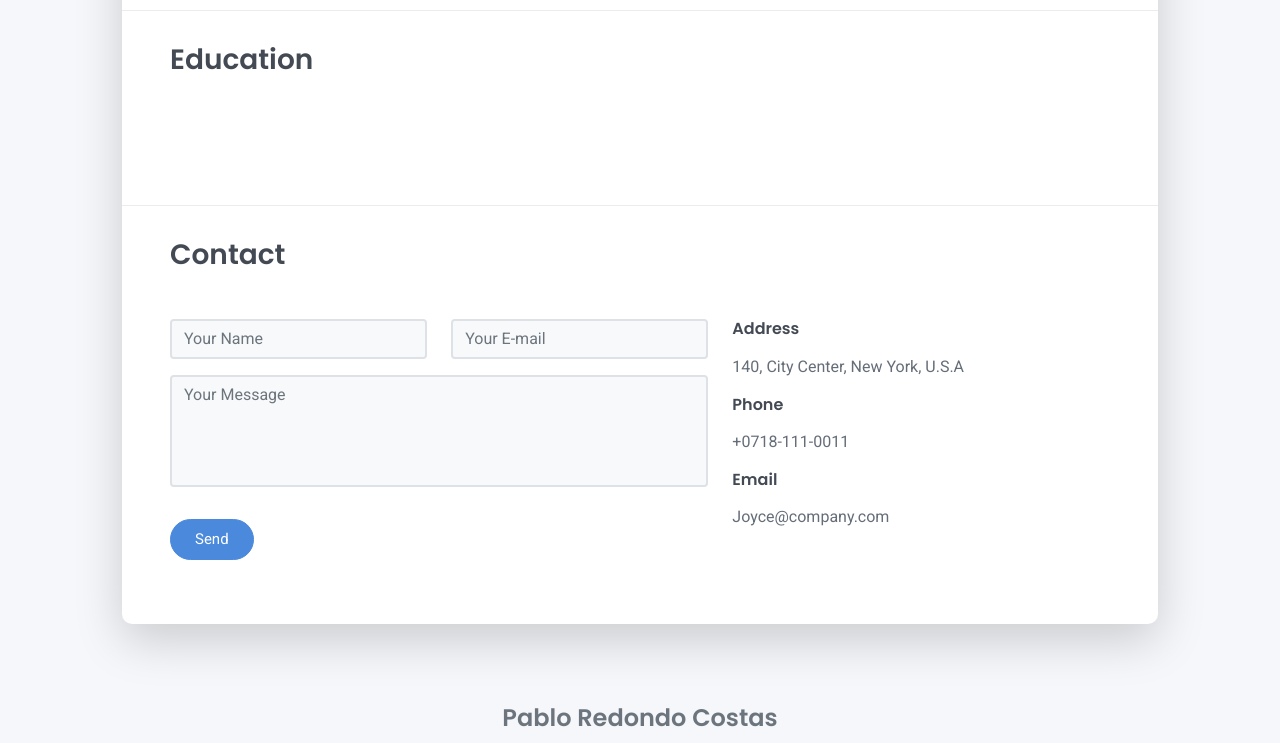
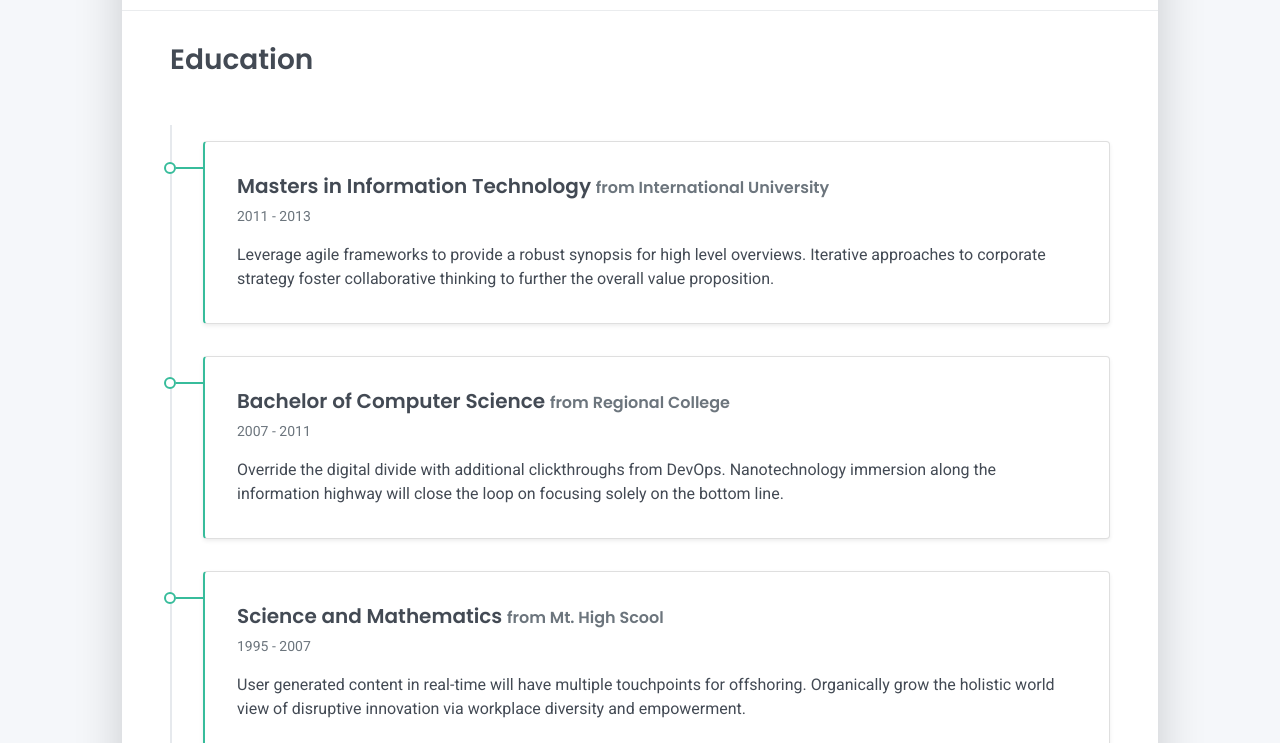
Before and after one commit to pablo-redondo/CVPabloRedondo1, a plain HTML site: page index.html in a window 1280 px wide. Shown: the part 1730-2473 px from the top of the page. Drawn offline with Linux system fonts and the light colour scheme.

Commit message:
Revert "Eliminación del contenido de Education"
This reverts commit 3491f3da7280d9cc0f9663e8abd23580125e9870.

```diff
--- a/index.html
+++ b/index.html
@@ -168,7 +168,29 @@
   <div class="page-break"></div>
   <div class="education-section px-3 px-lg-4 pb-4">
     <h2 class="h3 mb-4">Education</h2>
-
+    <div class="timeline">
+      <div class="timeline-card timeline-card-success card shadow-sm">
+        <div class="card-body">
+          <div class="h5 mb-1">Masters in Information Technology <span class="text-muted h6">from International University</span></div>
+          <div class="text-muted text-small mb-2">2011 - 2013</div>
+          <div>Leverage agile frameworks to provide a robust synopsis for high level overviews. Iterative approaches to corporate strategy foster collaborative thinking to further the overall value proposition.</div>
+        </div>
+      </div>
+      <div class="timeline-card timeline-card-success card shadow-sm">
+        <div class="card-body">
+          <div class="h5 mb-1">Bachelor of Computer Science <span class="text-muted h6">from Regional College</span></div>
+          <div class="text-muted text-small mb-2">2007 - 2011</div>
+          <div>Override the digital divide with additional clickthroughs from DevOps. Nanotechnology immersion along the information highway will close the loop on focusing solely on the bottom line.</div>
+        </div>
+      </div>
+      <div class="timeline-card timeline-card-success card shadow-sm">
+        <div class="card-body">
+          <div class="h5 mb-1">Science and Mathematics <span class="text-muted h6">from Mt. High Scool</span></div>
+          <div class="text-muted text-small mb-2">1995 - 2007</div>
+          <div>User generated content in real-time will have multiple touchpoints for offshoring. Organically grow the holistic world view of disruptive innovation via workplace diversity and empowerment.</div>
+        </div>
+      </div>
+    </div>
   </div>
   <hr class="d-print-none"/>
   <div class="contant-section px-3 px-lg-4 pb-4" id="contact">
```
